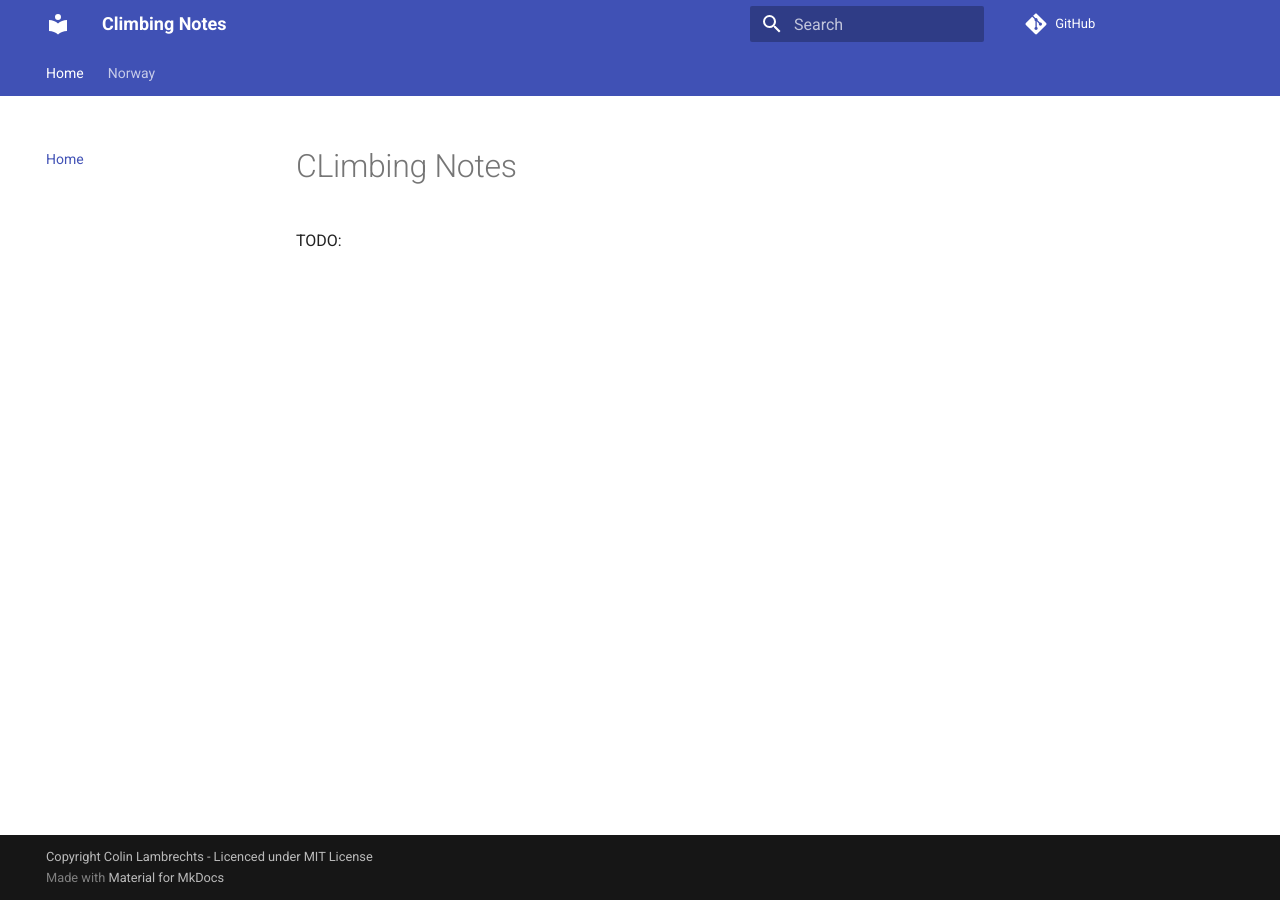
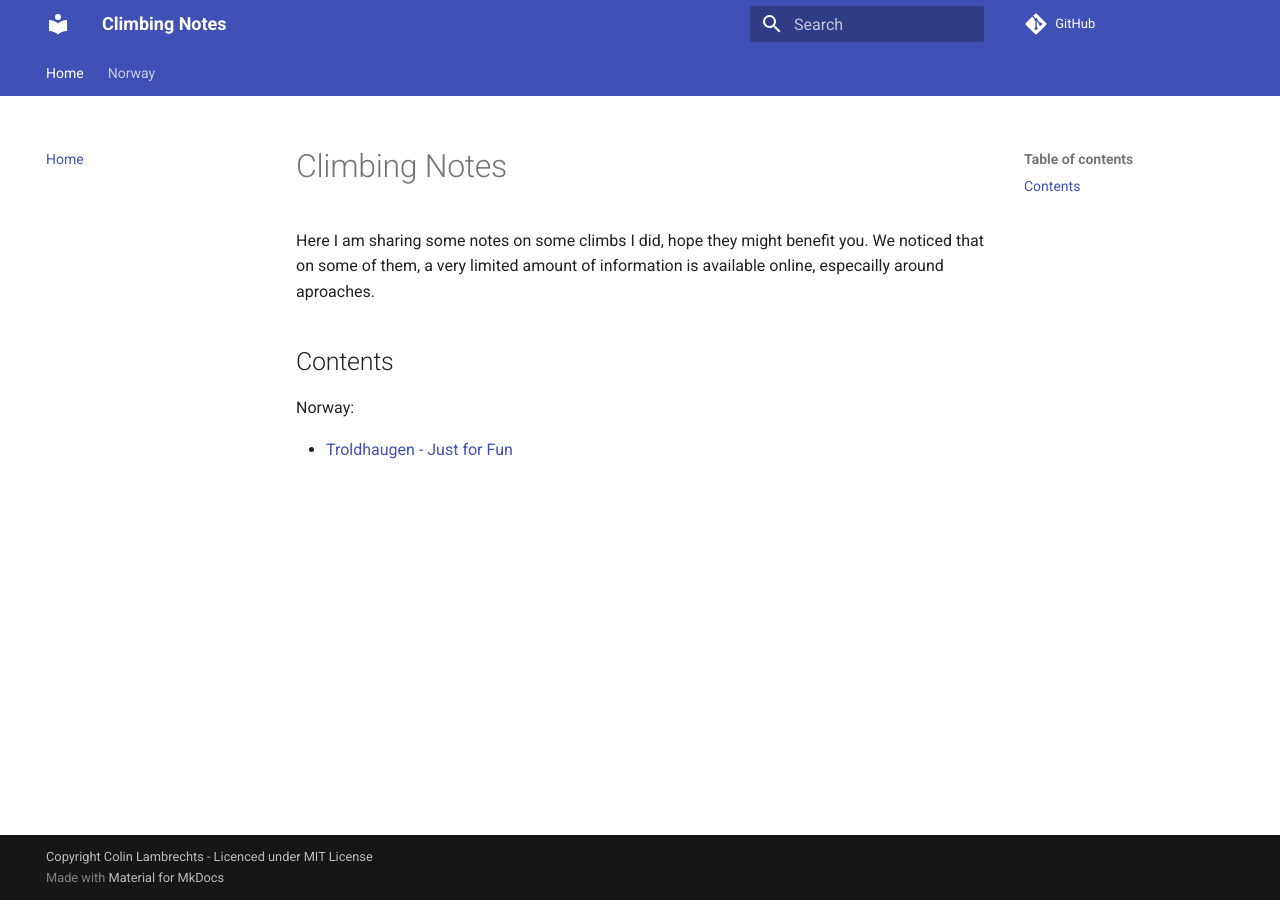
Before and after one commit to Colin-TUE/climbing-notes, an MkDocs documentation site: the page built from docs/index.md, in a window 1280 px wide. Built offline with MkDocs 1.6.1 and Material for MkDocs 9.7.7, drawn with Linux system fonts in a browser that asks for light colours; comment, search, counter and statistics services are not loaded.

Commit message:
Add initial details for teh Just for Fun route.

```diff
--- a/docs/index.md
+++ b/docs/index.md
@@ -1,3 +1,9 @@
-# CLimbing Notes
+# Climbing Notes
 
-TODO:
+Here I am sharing some notes on some climbs I did, hope they might benefit you. We noticed that on some of them, a very limited amount of information is available online, especailly around aproaches.
+
+## Contents
+
+Norway:
+
+- [Troldhaugen - Just for Fun](./Norway/JustForFun.md)
```
Also changed, not shown: docs/Norway/JustForFun.md (+32 -0 lines).
